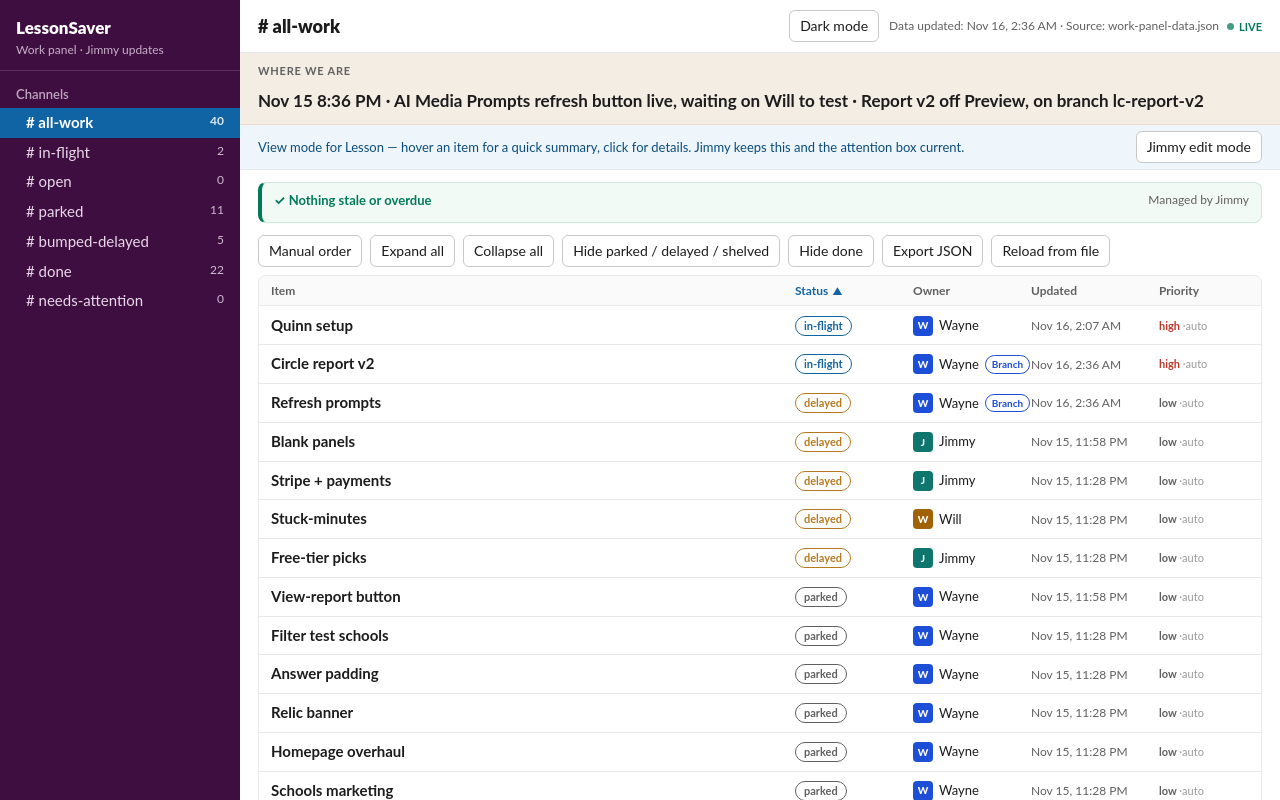
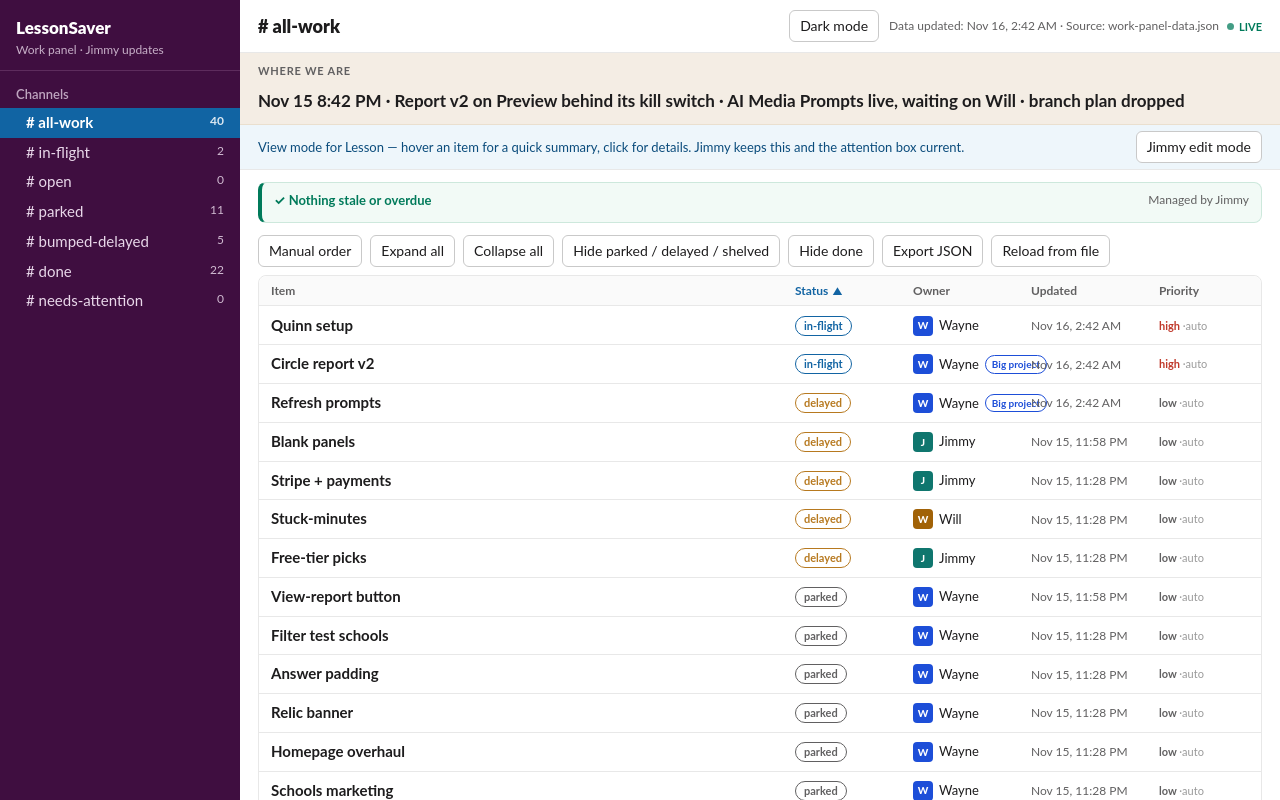
Before and after one commit to 2023wizard/lessonsaver-panel, a plain HTML site: page index.html in a window 1280 px wide. Shown: the top 800 px of the page. Drawn offline with Linux system fonts and the light colour scheme.

Commit message:
Panel: rename Branch badge to Big project; branches dropped, LC Report v2 stays on Preview

```diff
--- a/index.html
+++ b/index.html
@@ -805,7 +805,7 @@ function render(){
         '<div class="summ" role="button" tabindex="0" aria-expanded="'+(state.open[it.id]?"true":"false")+'" data-act="toggle"><span class="handle" title="Drag to reorder">⋮⋮</span>'+esc(sum)+
           '<span class="tip" role="tooltip">'+esc(blurbOf(it))+'<small>'+esc(it.owner)+' · '+esc(it.status)+(al?' · ⚠ '+esc(al.level):"")+' · click for full details</small></span></div>'+
         '<span class="pill s-'+it.status+'">'+it.status+'</span>'+
-        '<span class="who"><span class="av o-'+ok+'">'+initials(it.owner)+'</span>'+esc(it.owner)+(it.lane==="branch"||it.lane==="quickfix"?' <span class="lane lane-'+it.lane+'">'+(it.lane==="branch"?"Branch":"Quick fix")+'</span>':'')+'</span>'+
+        '<span class="who"><span class="av o-'+ok+'">'+initials(it.owner)+'</span>'+esc(it.owner)+(it.lane==="branch"||it.lane==="quickfix"?' <span class="lane lane-'+it.lane+'">'+(it.lane==="branch"?"Big project":"Quick fix")+'</span>':'')+'</span>'+
         '<span class="when" title="updated '+esc(it.updated||it.created)+' · opened '+esc(it.created)+'">'+esc(fmt(it.updated||it.created))+'</span>'+
         '<span class="pri p-'+(pr||"none")+'">'+(pr||"—")+(it.priority?"":(pr?' <span style="font-weight:400;color:var(--auto)" title="derived">·auto</span>':""))+'</span>'+
       '</div>'+
--- a/work-panel-data.json
+++ b/work-panel-data.json
@@ -1,7 +1,7 @@
 {
-  "version": 4,
-  "updated": "2026-11-15T20:36:00-06:00",
-  "headline": "Nov 15 8:36 PM · AI Media Prompts refresh button live, waiting on Will to test · Report v2 off Preview, on branch lc-report-v2",
+  "version": 5,
+  "updated": "2026-11-15T20:42:00-06:00",
+  "headline": "Nov 15 8:42 PM · Report v2 on Preview behind its kill switch · AI Media Prompts live, waiting on Will · branch plan dropped",
   "alerts": [
     {
       "id": "will-go-standing",
@@ -15,10 +15,10 @@
       "text": "Quinn setup: bot account + onboarding",
       "owner": "Wayne",
       "status": "in-flight",
-      "note": "Wayne and Jimmy. Big projects get their own branch, starting with LC Report v2. Quinn takes quick fixes.",
+      "note": "Wayne and Jimmy. Wayne takes big projects, Quinn takes quick fixes. Publishes go through Jimmy.",
       "order": 0,
       "created": "2026-11-15T20:07:00-06:00",
-      "updated": "2026-11-15T20:07:00-06:00",
+      "updated": "2026-11-15T20:42:00-06:00",
       "summary": "Quinn setup"
     },
     {
@@ -26,22 +26,22 @@
       "text": "AI Media Prompts: Refresh from lesson button",
       "owner": "Wayne",
       "status": "delayed",
-      "note": "Live Nov 15, 8:35 PM. Waiting on Will to test.",
+      "note": "Live Nov 15, 8:35 PM, published from main. Waiting on Will to test.",
       "order": 10,
       "created": "2026-11-15T19:54:00-06:00",
-      "updated": "2026-11-15T20:36:00-06:00",
+      "updated": "2026-11-15T20:42:00-06:00",
       "summary": "Refresh prompts",
       "lane": "branch"
     },
     {
       "id": "lc-end-of-circle-report-v2",
-      "text": "LC end-of-circle report v2 — continues on branch lc-report-v2",
+      "text": "LC end-of-circle report v2 — on Preview behind its kill switch",
       "owner": "Wayne",
       "status": "in-flight",
-      "note": "Rolled back off Preview before the 8:35 PM publish (per Wayne). Continues on its own branch, lc-report-v2.",
+      "note": "On Preview behind its kill switch.",
       "order": 1,
       "created": "2026-11-15T17:13:00-06:00",
-      "updated": "2026-11-15T20:36:00-06:00",
+      "updated": "2026-11-15T20:42:00-06:00",
       "summary": "Circle report v2",
       "lane": "branch"
     },
```
